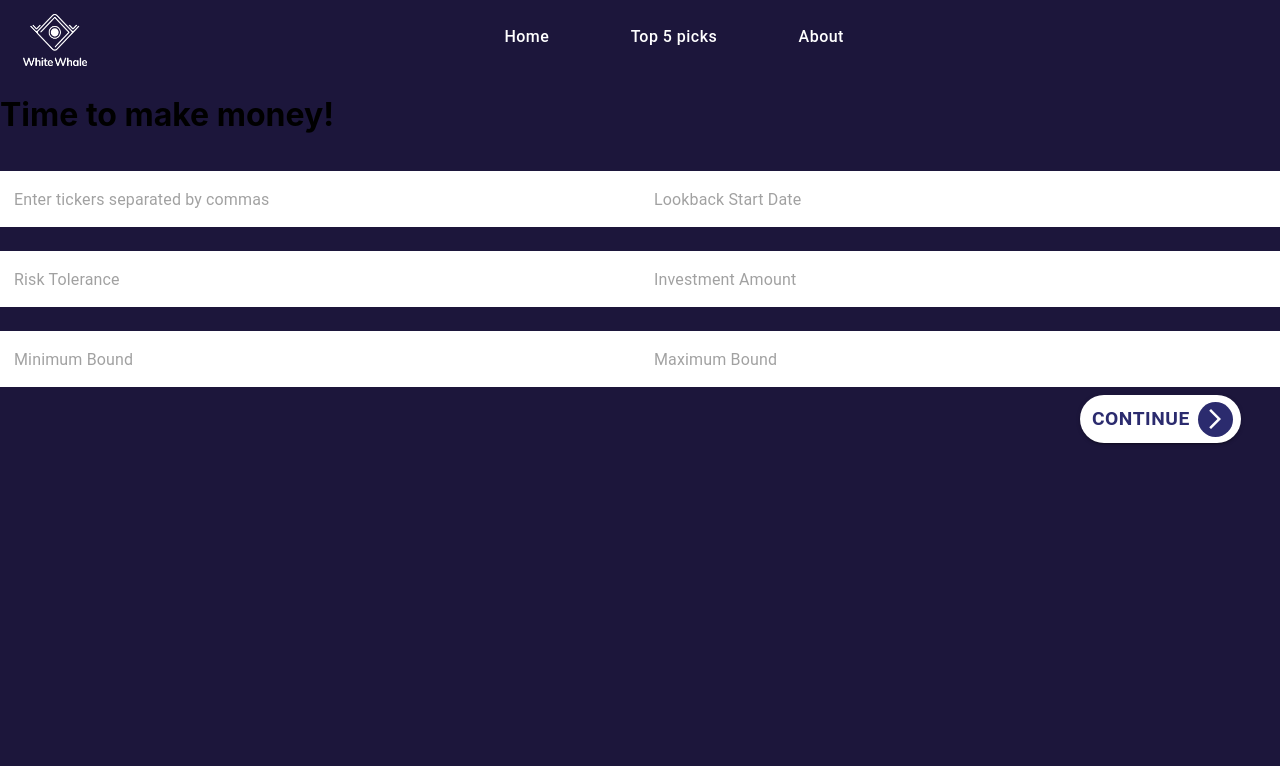
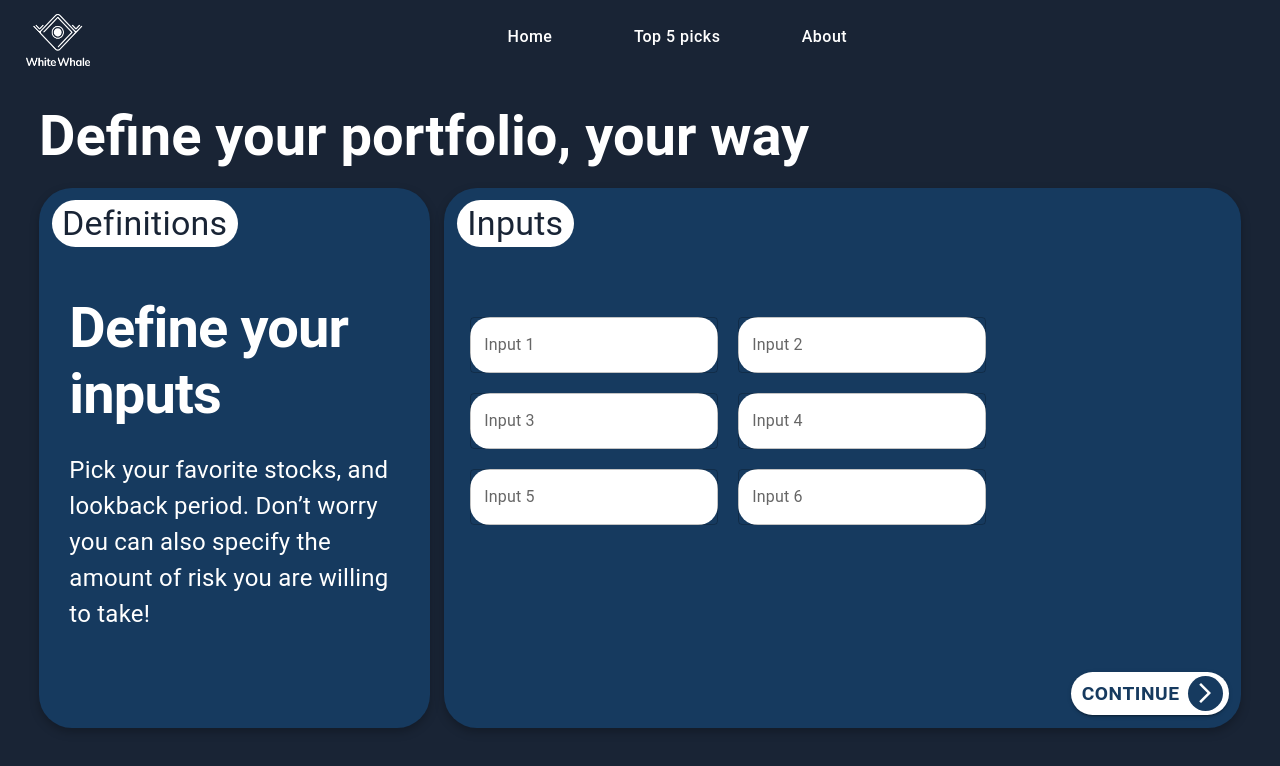
Before and after one commit to anishpatel321/investment_portfolio_optimizer, a React (Create React App) app in the folder client/: page /input in a window 1280 px wide. Shown: the top 766 px of the page. Built offline with nearby package versions, Linux system fonts and the light colour scheme; no server answers.

Commit message:
finalize the UI for all pags and adding textboxes for input page

```diff
--- a/client/src/components/Card.js
+++ b/client/src/components/Card.js
@@ -1,32 +1,61 @@
-import { Card, CardContent, Typography } from '@mui/material';
-import { styled } from '@mui/system';
+import { Card, CardContent, Typography, Box, TextField, OutlinedInput } from '@mui/material';
+import { styled, keyframes } from '@mui/system';
 import NumberPill from './NumberPill';
+import ContinueButton from './ContinueButton';
 
-const StyledCard = styled(Card)({
-    background: '#2b2b6e',
+const StyledCard = styled(Card)(({ height }) => ({
+  background: '#163A5F',
   color: 'white',
-    padding: '1.2%',
-    borderRadius: '30px',
+  borderRadius: '33px',
   boxShadow: '0px 4px 10px rgba(0, 0, 0, 0.25)',
   margin: '7px',
-    height: '100%',
+  height: height,
   position: 'relative', // Added to position the NumberPill component
+  transition: 'background',
+  '&:hover': {
+    background: 'linear-gradient(40deg, #163A5F, #1D566E, #21ABA5)', // Gradient on hover
+  },
+}));
+
+const StyledCardContent = styled(CardContent)({
+    paddingTop: '15%',
 });
 
-const StyledCardContent = styled(CardContent)({
-    paddingTop: '15%', // Adjust this value as needed
+const StyledTextField = styled(TextField)({
+  background: 'white', // White background
+  borderRadius: '20px', // Rounded edges
+  margin: '10px 10px',
 });
 
-const CardComponent = ({ title, subtitle, body }) => (
-    <StyledCard>
+const StyledOutlinedInput = styled(OutlinedInput)({
+  '& fieldset': {
+    border: 'none', // Remove the border
+  },
+  '&:hover fieldset': {
+    border: 'none', // Remove the border on hover
+  },
+  '&.Mui-focused fieldset': {
+    border: 'none', // Remove the border when focused
+  },
+  '& .MuiOutlinedInput-notchedOutline': {
+    border: 'none', // Remove the notched outline
+  },
+});
+
+const CardComponent = ({ title, subtitle, body, height, hasButton, textFields }) => (
+  <StyledCard height={height}>
     <NumberPill>{title}</NumberPill>
     <StyledCardContent>
-        <Typography variant="h1" component="p" style={{fontSize: '350%', fontWeight: 'bold', paddingTop: '10%',paddingBottom: '3%', margin: '4%'}}>
+      {!textFields && <Typography variant="h1" component="p" style={{fontSize: '350%', fontWeight: 'bold', paddingTop: '10%',paddingBottom: '3%', margin: '4%'}}>
         {subtitle}
-        </Typography>
-        <Typography variant="body1" component="p" style={{fontSize: '150%', margin: '4%'}}>
+      </Typography>}
+      {!textFields && <Typography variant="body1" component="p" style={{fontSize: '150%', margin: '4%'}}>
         {body}
-        </Typography>
+      </Typography>}
+      {textFields && Array(6).fill().map((_, i) => (
+        <StyledTextField key={i} label={`Input ${i+1}`} variant='outlined' InputProps={{ component: StyledOutlinedInput }}/>
+      ))}
+      {hasButton && <Box sx={{ position: 'absolute', bottom: '2.6vh', right: '0.4vw' }}><ContinueButton /></Box>}
     </StyledCardContent>
   </StyledCard>
 );
--- a/client/src/components/ContinueButton.js
+++ b/client/src/components/ContinueButton.js
@@ -6,11 +6,13 @@ import ArrowForwardIosIcon from '@mui/icons-material/ArrowForwardIos';
 const StyledButton = styled(Button)({
   background: 'white',
   borderRadius: '30px',
-  padding: '0.5% 1%',
-  color: '#2b2b6e',
+  padding: '0.3vw 0.8vw',
+  color: '#163A5F',
   '&:hover': {
     backgroundColor: 'white',
+    transform: 'scale(1.05)', // Scale up on hover
   },
+  transition: 'transform 0.3s ease-in-out', // Smooth transition
 });
 
 const ArrowIcon = styled(ArrowForwardIosIcon)({
@@ -24,7 +26,7 @@ const Circle = styled(Box)({
   display: 'flex',
   alignItems: 'center',
   justifyContent: 'center',
-  background: '#2b2b6e',
+  background: '#163A5F',
 });
 
 const ContinueButton = () => (
@@ -32,7 +34,7 @@ const ContinueButton = () => (
     <Circle>
       <ArrowIcon />
     </Circle>
-  } style={{fontWeight: 'bold', fontSize:'120%', marginRight: '7px'}}>
+  } style={{fontWeight: 'bold', fontSize:'120%', marginRight: '7px', top: '1vh'}}>
     Continue
   </StyledButton>
 );
--- a/client/src/components/NumberPill.js
+++ b/client/src/components/NumberPill.js
@@ -1,19 +1,19 @@
-import { Typography } from '@mui/material';
+import { Typography, responsiveFontSizes } from '@mui/material';
 import { styled } from '@mui/system';
 
 const StyledNumberPill = styled(Typography)({
   background: 'white',
   borderRadius: '30px',
-  padding: '0.5% 3%',
+  padding: '0.3vh 0.8vw',
   display: 'inline-block',
   position: 'absolute',
-  top: '5%',
-  left: '3.6%',
-  color: '#2b2b6e'
+  top: '1vw',
+  left: '1vw',
+  color: '#192435'
 });
 
 const NumberPill = ({ children }) => (
-  <StyledNumberPill variant="h5" component="h3">
+  <StyledNumberPill variant="h4" component="h3">
     {children}
   </StyledNumberPill>
 );
--- a/client/src/components/TopBar.js
+++ b/client/src/components/TopBar.js
@@ -14,7 +14,7 @@ const TopBar = ({ home }) => (
     <AppBar position="static" color="transparent" elevation={0}>
       <Toolbar sx={{ display: 'flex', justifyContent: 'space-between', alignItems: 'center' }}>
         <IconButton edge="start" color="inherit" aria-label="logo">
-          <img src={Logo} alt="Logo" style={{ width: '5vw', height: '4vw', paddingLeft: '10%', paddingTop: '10%' }} />
+          <img src={Logo} alt="Logo" style={{ width: '5vw', height: '4vw', paddingLeft: '0.5vw', paddingTop: '0.5vw' }} />
         </IconButton>
         <Box sx={{ display: 'flex', justifyContent: 'center', width: '100%' }}>
           <TopBarButton color="inherit" component={RouterLink} to={home ? "/" : "/input"}>
--- a/client/src/index.css
+++ b/client/src/index.css
@@ -5,7 +5,7 @@ body {
     sans-serif;
   -webkit-font-smoothing: antialiased;
   -moz-osx-font-smoothing: grayscale;
-  background-color: #1c163b;
+  background-color: #192435;
 }
 
 code {
--- a/client/src/pages/InputPage.js
+++ b/client/src/pages/InputPage.js
@@ -4,6 +4,7 @@ import TopBar from '../components/TopBar';
 import ContinueButton from '../components/ContinueButton';
 import { Box, TextField, Typography, Grid } from '@mui/material';
 import { styled } from '@mui/system';
+import Card from '../components/Card';
 
 const StyledTextField = styled(TextField)({
   '& label.Mui-focused': {
@@ -104,52 +105,25 @@ const InputPage = () => {
   };
 
   return (
-    <div className="main-page">
-      <TopBar home />
-      <h1>Time to make money!</h1>
-      <form onSubmit={handleSubmit}>
-        <InputField
-          name="tickers"
-          placeholder="Enter tickers separated by commas"
-          value={formData.tickers.join(', ')}
-          handleChange={handleChange}
-        />
-        <InputField
-          name="lookback_start"
-          placeholder="Lookback Start Date"
-          value={formData.lookback_start}
-          handleChange={handleChange}
-        />
-        <InputField
-          name="risk_tolerance"
-          placeholder="Risk Tolerance"
-          value={formData.risk_tolerance}
-          handleChange={handleChange}
-        />
-        <InputField
-          name="investment_amount"
-          placeholder="Investment Amount"
-          value={formData.investment_amount}
-          handleChange={handleChange}
-        />
-        <InputField
-          name="min_bound"
-          placeholder="Minimum Bound"
-          value={formData.min_bound}
-          handleChange={handleChange}
-        />
-        <InputField
-          name="max_bound"
-          placeholder="Maximum Bound"
-          value={formData.max_bound}
-          handleChange={handleChange}
-        />
-        <Box sx={{ display: 'flex', width: '95%', mx: 'auto', justifyContent: 'flex-end', marginTop: '0%'}}>
-          <ContinueButton/>
-        </Box>
-      </form>
-    </div>
-  );
+    <>
+      <TopBar home/>
+      <Grid sx={{ width: '95%', mx: 'auto', color:'white' }}>
+        <Typography variant="h3" component="h1" gutterBottom align="left"
+                    style={{marginLeft: '7px', marginRight: '7px', marginTop: '30px', fontWeight: 'bold', fontSize: '350%'}}>
+          Define your portfolio, your way
+        </Typography>
+      </Grid>
+      <Grid container spacing={1} justifyContent="center" sx={{ width: '95%', mx: 'auto' }}>
+        <Grid item xs={12} sm={6} md={4} style={{padding: 0}}>
+          <Card title="Definitions" subtitle="Define your inputs" body="Pick your favorite stocks, and lookback period. Don’t worry you can also specify the amount of risk you are willing to take!" height={'67.5vh'}/>
+        </Grid>
+        <Grid item xs={12} sm={6} md={8} style={{padding: 0}}>
+          <Card title="Inputs" height={'67.5vh'} hasButton={true} textFields={true}/>
+        </Grid>
+      </Grid>
+    </>
+);
+
 };
 
 export default InputPage;
--- a/client/src/pages/LandingPage.js
+++ b/client/src/pages/LandingPage.js
@@ -1,6 +1,6 @@
 import '../index.css';
 import React, { useEffect } from 'react';
-import { Box, Typography, Grid } from '@mui/material';
+import {Typography, Grid } from '@mui/material';
 import Card from '../components/Card';
 import TopBar from '../components/TopBar';
 import ContinueButton from '../components/ContinueButton';
@@ -22,37 +22,26 @@ const LandingPage = () => {
   return (
     <>
       <TopBar />
-      <Box sx={{
-        display: 'flex',
-        flexDirection: 'column',
-        alignItems: 'center',
-        justifyContent: 'center',
-        minHeight: '77vh',
-        color: 'white',
-        m: 0, // Remove margin
-        width: '100%', // Full width
-      }}>
-        <Box sx={{ width: '95%', mx: 'auto' }}>
+      <Grid sx={{ width: '95%', mx: 'auto', color:'white' }}>
         <Typography variant="h3" component="h1" gutterBottom align="left"
-                      style={{marginLeft: '7px', marginRight: '7px', marginBottom: '30px', fontWeight: 'bold', fontSize: '350%'}}>
+                    style={{marginLeft: '7px', marginRight: '7px', marginTop: '30px', fontWeight: 'bold', fontSize: '350%'}}>
           Welcome to financial freedom!
         </Typography>
-        </Box>
+      </Grid>
       <Grid container spacing={1} justifyContent="center" sx={{ width: '95%', mx: 'auto' }}>
         <Grid item xs={12} sm={6} md={4} style={{padding: 0}}>
-            <Card title="#one" subtitle="Define your inputs" body="Pick your favorite stocks, and lookback period. Don’t worry you can also specify the amount of risk you are willing to take!" />
+          <Card title="#one" subtitle="Define your inputs" body="Pick your favorite stocks, and lookback period. Don’t worry you can also specify the amount of risk you are willing to take!" height={'60vh'}/>
         </Grid>
         <Grid item xs={12} sm={6} md={4} style={{padding: 0}}>
-            <Card title="#two" subtitle="Review your results" body="Go to the dashboard to view the most optimal portfolio distribution, based on your inputs." />
+          <Card title="#two" subtitle="Review your results" body="Go to the dashboard to view the most optimal portfolio distribution, based on your inputs." height={'60vh'}/>
         </Grid>
         <Grid item xs={12} sm={6} md={4} style={{padding: 0}}>
-            <Card title="#three" subtitle="Invest in your future" body="Implement the White Whale portfolio recommendations to see your wallet grow" />
+          <Card title="#three" subtitle="Invest in your future" body="Implement the White Whale portfolio recommendations to see your wallet grow" height={'60vh'}/>
         </Grid>
       </Grid>
-      </Box>
-      <Box sx={{ display: 'flex', width: '95%', mx: 'auto', justifyContent: 'flex-end', marginTop: '0%'}}>
+      <Grid sx={{ display: 'flex', width: '95%', mx: 'auto', justifyContent: 'flex-end', marginTop: '0%'}}>
           <ContinueButton/>
-      </Box>
+      </Grid>
     </>
   );
 };
```
Lines whose indentation alone changed are shown as unchanged.
